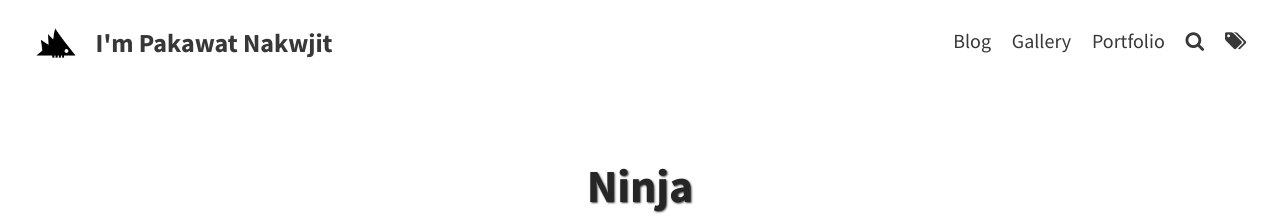
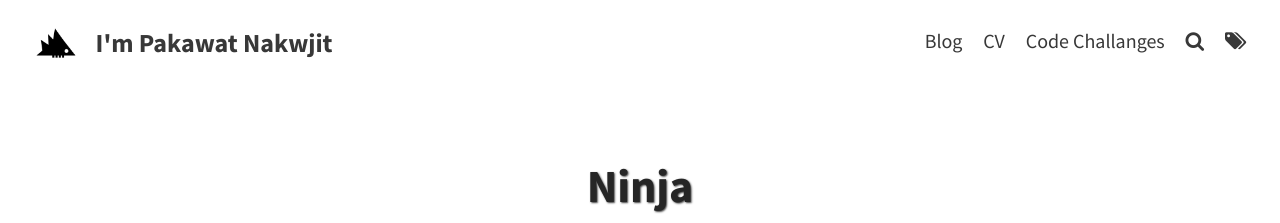
Before and after one commit to chameleonTK/chameleonTK.github.io, a Jekyll site: the page built from _portfolio/ninja.md, in a window 1280 px wide. Shown: the top 223 px of the page. Built offline with Jekyll 4.4.1, drawn with Linux system fonts in a browser that asks for light colours.

Commit message:
new nav and content in home.html

```diff
--- a/_config.yml
+++ b/_config.yml
@@ -4,7 +4,7 @@ url: "https://chameleontk.github.io"
 
 # THEME-SPECIFIC CONFIGURATION
 title: I'm Pakawat Nakwjit
-description: "An experienced web developer | Now, I'm doing reasearch in NLP, Transfer Learning, and Continual Learning interested on how to leverage linguistic knowledge to improve trasferablity in cross-lingual models"
+description: "An experienced web developer // Now, I'm doing reasearch in NLP, Transfer Learning, and Continual Learning interested on how to leverage linguistic knowledge to improve trasferablity in cross-lingual models"
 avatar: assets/img/favicon.png
 favicon: assets/img/favicon.png
 
--- a/_includes/head.html
+++ b/_includes/head.html
@@ -1,6 +1,8 @@
 <head>
     <meta charset="utf-8">
     <meta name="viewport" content="width=device-width, initial-scale=1, maximum-scale=1">
+    <meta http-equiv="X-UA-Compatible" content="IE=edge" />
+
 
     <!-- Main JS (navbar.js, katex_init.js and masonry_init.js)-->
     <script defer src="{{ '/assets/js/main.min.js' | relative_url }}"></script>
@@ -71,7 +73,8 @@
 
     <!-- Twitter Cards -->
     <meta name="twitter:title" content="{{ page.title | default: site.title }}">
-    <meta name="twitter:description" content="{{ page.content | strip_html | strip_newlines | truncate: 160 | default: site.header_text}}">
+    <meta name="twitter:description" content="{{ page.content | strip_html | strip_newlines | truncate: 160 | default: site.description}}">
+    <meta name="description" content="{{ page.content | strip_html | strip_newlines | truncate: 160 | default: site.description}}"/>
     {% if site.data.social.twitter %}
     <meta name="twitter:creator" content="@{{ site.data.social.twitter }}">
     <meta name="twitter:site" content="@{{ site.data.social.twitter }}">
--- a/_includes/navbar.html
+++ b/_includes/navbar.html
@@ -28,7 +28,36 @@
                     Blog
             </a>
         </li>
-        {% for page in site.pages %}
+
+        <li class="separator"> | </li>
+        <li>
+            <a class="clear" aria-label="Blog" title="Blog" href="http://wp.curve.in.th/terminal-like-resume/">
+                    CV
+            </a>
+        </li>
+
+        <li class="separator"> | </li>
+        <li>
+            <a class="clear" aria-label="Blog" title="Blog" href="http://wp.curve.in.th/code-challanges/">
+                    Code Challanges
+            </a>
+        </li>
+        <li class="separator"> | </li>
+        <li>
+            <a class="clear" aria-label="Search" title="Search" href="/search/">
+                    <i class="fa fa-search" aria-hidden="true"></i>
+
+            </a>
+        </li>
+
+        <li class="separator"> | </li>
+        <li>
+            <a class="clear" aria-label="Tags" title="Tags" href="/tags/">
+                    <i class="fa fa-tags" aria-hidden="true"></i>
+
+            </a>
+        </li>
+        <!-- {% for page in site.pages %}
             {% unless page.title == null or page.hide or name_page contains page.title %}
             <li class="separator"> | </li>
             <li>
@@ -39,7 +68,7 @@
             </li>
             {% endunless %}
             {% assign name_page = page.title | append: name_page %}
-        {% endfor %}
+        {% endfor %} -->
     </ul>
 
 	</nav>
```
Also changed, not shown: _layouts/home.html (+39 -2 lines), README.md, 1 other file.
